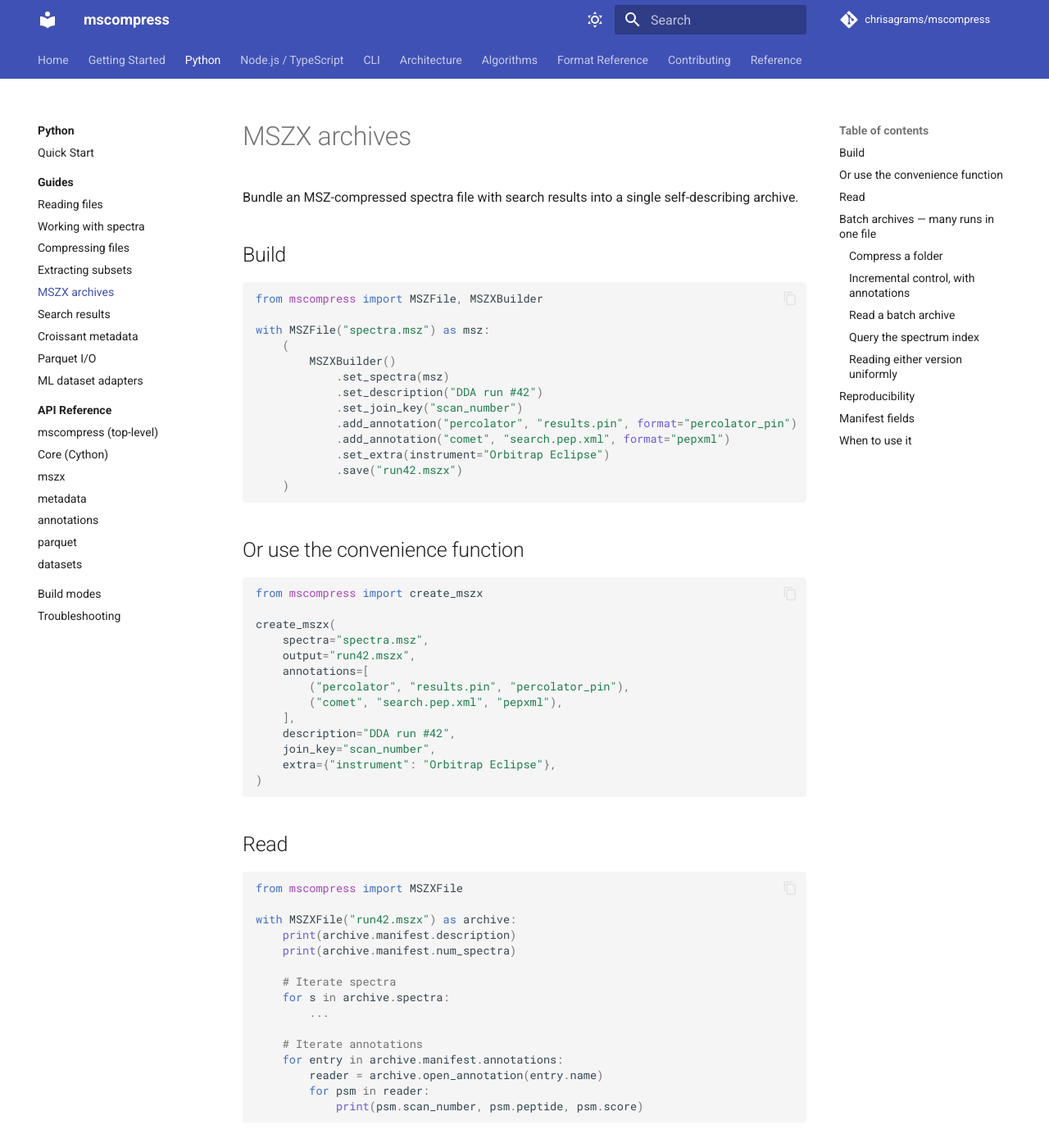
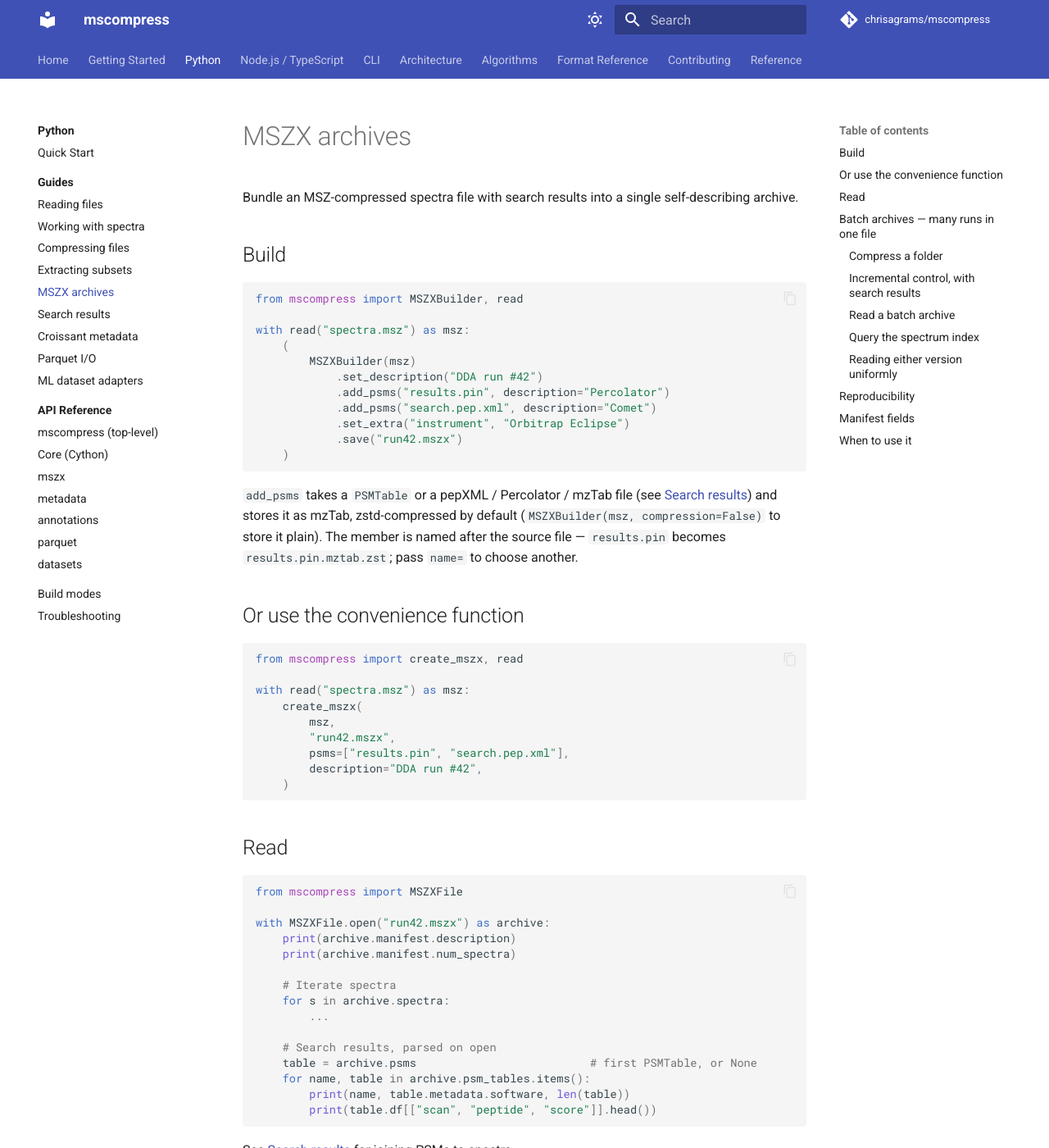
Before and after one commit to chrisagrams/mscompress, an MkDocs documentation site: the page built from docs/python/guides/mszx.md, in a window 1280 px wide and 1400 px high. Shown: the whole window at 82% size. Built offline with MkDocs 1.6.1 and Material for MkDocs 9.7.7, drawn with Linux system fonts in a browser that asks for light colours; comment, search, counter and statistics services are not loaded; some of the changed text lies outside the part shown.

Commit message:
docs(python): update MSZX guide for add_psms / PSMTable
Replace the removed add_annotation/open_annotation examples with
add_psms, archive.psms/psm_tables and MSZXBatchFile.get_psms, and fix
the MSZXBuilder/create_mszx signatures.

````diff
--- a/docs/python/guides/mszx.md
+++ b/docs/python/guides/mszx.md
@@ -6,37 +6,37 @@ self-describing archive.
 ## Build
 
 ```python
-from mscompress import MSZFile, MSZXBuilder
+from mscompress import MSZXBuilder, read
 
-with MSZFile("spectra.msz") as msz:
+with read("spectra.msz") as msz:
     (
-        MSZXBuilder()
-            .set_spectra(msz)
+        MSZXBuilder(msz)
             .set_description("DDA run #42")
-            .set_join_key("scan_number")
-            .add_annotation("percolator", "results.pin", format="percolator_pin")
-            .add_annotation("comet", "search.pep.xml", format="pepxml")
-            .set_extra(instrument="Orbitrap Eclipse")
+            .add_psms("results.pin", description="Percolator")
+            .add_psms("search.pep.xml", description="Comet")
+            .set_extra("instrument", "Orbitrap Eclipse")
             .save("run42.mszx")
     )
 ```
 
+`add_psms` takes a `PSMTable` or a pepXML / Percolator / mzTab file (see
+[Search results](annotations.md)) and stores it as mzTab, zstd-compressed by
+default (`MSZXBuilder(msz, compression=False)` to store it plain). The member
+is named after the source file — `results.pin` becomes `results.pin.mztab.zst`;
+pass `name=` to choose another.
+
 ## Or use the convenience function
 
 ```python
-from mscompress import create_mszx
+from mscompress import create_mszx, read
 
-create_mszx(
-    spectra="spectra.msz",
-    output="run42.mszx",
-    annotations=[
-        ("percolator", "results.pin", "percolator_pin"),
-        ("comet", "search.pep.xml", "pepxml"),
-    ],
-    description="DDA run #42",
-    join_key="scan_number",
-    extra={"instrument": "Orbitrap Eclipse"},
-)
+with read("spectra.msz") as msz:
+    create_mszx(
+        msz,
+        "run42.mszx",
+        psms=["results.pin", "search.pep.xml"],
+        description="DDA run #42",
+    )
 ```
 
 ## Read
@@ -44,7 +44,7 @@ create_mszx(
 ```python
 from mscompress import MSZXFile
 
-with MSZXFile("run42.mszx") as archive:
+with MSZXFile.open("run42.mszx") as archive:
     print(archive.manifest.description)
     print(archive.manifest.num_spectra)
 
@@ -52,12 +52,15 @@ with MSZXFile("run42.mszx") as archive:
     for s in archive.spectra:
         ...
 
-    # Iterate annotations
-    for entry in archive.manifest.annotations:
-        reader = archive.open_annotation(entry.name)
-        for psm in reader:
-            print(psm.scan_number, psm.peptide, psm.score)
+    # Search results, parsed on open
+    table = archive.psms                          # first PSMTable, or None
+    for name, table in archive.psm_tables.items():
+        print(name, table.metadata.software, len(table))
+        print(table.df[["scan", "peptide", "score"]].head())
 ```
+
+See [Search results](annotations.md#joining-psms-to-spectra) for joining PSMs
+to spectra.
 
 ## Batch archives — many runs in one file
 
@@ -86,7 +89,7 @@ compress_batch(
 )
 ```
 
-### Incremental control, with annotations
+### Incremental control, with search results
 
 ```python
 from mscompress import MSZXBatchWriter
@@ -94,18 +97,18 @@ from mscompress import MSZXBatchWriter
 with MSZXBatchWriter("cohort.mszx", threads=8) as writer:
     for path in mzml_paths:
         idx = writer.add(path)                      # -> entry index
-        writer.add_annotation(
-            idx, pin_bytes, f"annotations/{path.stem}.pin",
-            format="percolator_tsv", num_records=4021,
-        )
-        writer.set_join_key(idx, "scan_number")
+        member = writer.add_psms(idx, path.with_suffix(".pin"))
+        # -> "<stem>.pin.mztab.zst"
 ```
 
 Leaving the `with` block via an exception calls `abort()`, so a partial archive
 is never left behind. `add()` also accepts an already-open `MZMLFile`, reusing
 its mapping rather than re-opening the file.
 
-Annotation payloads are stored as given — compress them yourself and pass
+`add_psms` takes a `PSMTable` or a pepXML / Percolator / mzTab file and stores
+it as mzTab, zstd-compressed unless `compressed=False`. To attach some other
+file verbatim, use `writer.add_annotation(idx, data, filename, format=...)`;
+those payloads are stored as given — compress them yourself and pass
 `compressed=True` if you want them zstd-compressed.
 
 ### Read a batch archive
@@ -124,7 +127,8 @@ with read("cohort.mszx") as archive:          # -> MSZXBatchFile
         print(len(member.spectra))
 
     first = archive[0]                        # or archive["runA.msz"]
-    psms = archive.get_annotation(0, "annotations/runA.pin")
+    psms = archive.get_psms(0, "runA.pin.mztab.zst")   # -> PSMTable
+    raw = archive.get_annotation(0, "runA.pin.mztab.zst")  # bytes, as stored
 
     archive.decompress("out/")                # every member -> out/*.mzML
 ```
````
